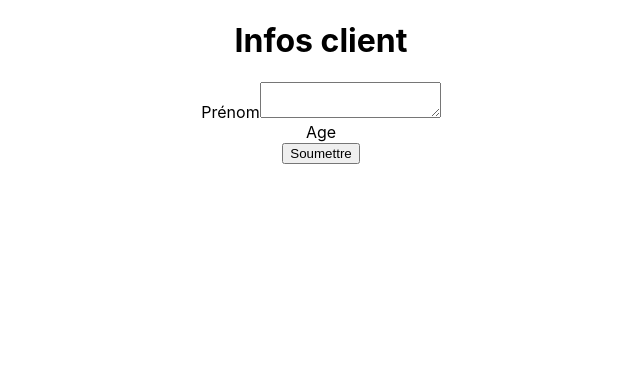
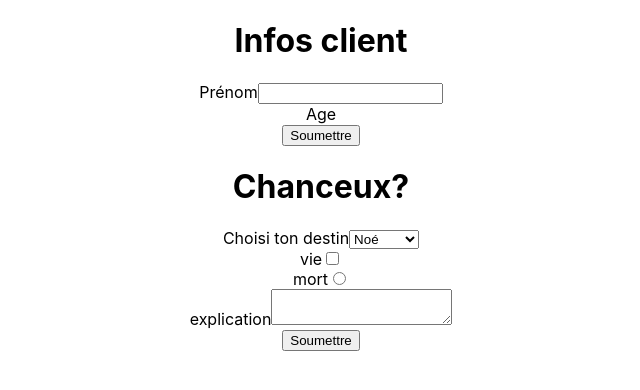
Before and after one commit to PierreTembremande/generateurformulaire, a React (Create React App) app: page /form in a window 1280 px wide. Shown: the top 390 px of the page, without its empty margins (319-959 px from the left). Built offline with nearby package versions, Linux system fonts and the light colour scheme.

Commit message:
gestions de tout les types de champ correction de visible2

```diff
--- a/src/routes/Formulaire.js
+++ b/src/routes/Formulaire.js
@@ -11,7 +11,7 @@ export default function CreationFormulaire(information) {
                 "id": "firstname",
                 "required": true,
                 "label": "Prénom",
-                "type": "textarea",
+                "type": "text",
                 "visibility": null
             },
             {
@@ -22,21 +22,63 @@ export default function CreationFormulaire(information) {
                 "visibility": "firstname=John"
             }
         ]
-    }];
+    },
+    {
+        "id": "dev",
+        "title": "Chanceux?",
+        "inputs": [
+            {
+                "id": "listeDeroulanteTest",
+                "required": true,
+                "label": "Choisi ton destin",
+                "type": "select",
+                "option": ["Noé", "Théo", "Allan", "Philippe"],
+                "visibility": null
+            },
+            {
+                "id": "check",
+                "required": true,
+                "label": "vie",
+                "type": "checkbox",
+                "visibility": null
+            },
+            {
+                "id": "ecouteça",
+                "required": true,
+                "label": "mort",
+                "type": "radio",
+                "visibility": null
+            },
+            {
+                "id": "comment",
+                "required": true,
+                "label": "explication",
+                "type": "textarea",
+                "visibility": null
+            }
+        ]
+    }]
 
     function gestionChamp(donnee) {
+
         let contientChamp = [];
 
-        if (donnee.type == "text" || donnee.type == "number" || donnee.type == "radio" || donnee == "checkbox") {
+        if (donnee.type == "text" || donnee.type == "number" || donnee.type == "radio" || donnee.type == "checkbox") {
             contientChamp.push(<input hidden={visible(donnee.visibility, donnee.id)} key={"input" & donnee.id} id={donnee.id} type={donnee.type} required={false} onChange={({ target: { value, id } }) => { visible2(value, id) }} ></input>);
         }
 
-        if (donnee.type == "selected") {
-
+        if (donnee.type == "select") {
+            contientChamp.push(<select hidden={visible(donnee.visibility, donnee.id)} key={"select" & donnee.id} id={donnee.id} onChange={({ target: { value, id } }) => { visible2(value, id) }}>
+                {donnee.option.map((contenu, i) => {
+                    return (
+                        <option key={i} value={contenu}>{contenu}</option>
+                    )
+                })}
+            </ select>)
         }
 
         if (donnee.type == "textarea") {
-            contientChamp.push(<textarea hidden={visible(donnee.visibility, donnee.id)} id={donnee.id} type={donnee.type} required={false} onChange={({ target: { value, id } }) => { visible2(value, id) }} />);
+            contientChamp.push(<textarea hidden={visible(donnee.visibility, donnee.id)} key={"textarea" & donnee.id} id={donnee.id} required={false} onChange={({ target: { value, id } }) => { visible2(value, id) }}></textarea>);
         }
 
         return contientChamp;
@@ -48,9 +90,12 @@ export default function CreationFormulaire(information) {
             return
         }
 
-        recup.push(visibility + "/" + id)
-        let v = true
-        return v
+        if (!recup.includes(visibility + "/" + id)) {
+            recup.push(visibility + "/" + id);
+        }
+
+        let v = true;
+        return v;
 
     }
 
@@ -58,7 +103,7 @@ export default function CreationFormulaire(information) {
         let verif;
         for (let i = 0; i < recup.length; i++) {
             let sansId = recup[i].split("/");
-            if (sansId[i].includes("=") && !sansId[i].includes("!")) {
+            if (sansId[i].includes("=") && !sansId[i].includes("!") && sansId[i].includes(id)) {
                 verif = id + "=" + valeur;
                 if (String(sansId[i]) === String(verif)) {
                     document.getElementById(sansId[i + 1]).hidden = false;
@@ -66,7 +111,7 @@ export default function CreationFormulaire(information) {
                 } else {
                     document.getElementById(sansId[i + 1]).hidden = true;
                 }
-            } else if (sansId[i].includes("!=")) {
+            } else if (sansId[i].includes("!=") && sansId[i].includes(id)) {
                 verif = id + "!=" + valeur;
                 for (let i = 0; i < recup.length; i++) {
                     let sansId = recup[i].split("/");
@@ -77,7 +122,7 @@ export default function CreationFormulaire(information) {
                         document.getElementById(sansId[i + 1]).hidden = true;
                     }
                 }
-            } else if (sansId[i].includes("<")) {
+            } else if (sansId[i].includes("<") && sansId[i].includes(id)) {
                 verif = id + "<" + valeur;
                 for (let i = 0; i < recup.length; i++) {
                     let sansId = recup[i].split("/");
@@ -88,7 +133,7 @@ export default function CreationFormulaire(information) {
                         document.getElementById(sansId[i + 1]).hidden = true;
                     }
                 }
-            } else if (sansId[i].includes(">")) {
+            } else if (sansId[i].includes(">") && sansId[i].includes(id)) {
                 verif = id + ">" + valeur;
                 for (let i = 0; i < recup.length; i++) {
                     let sansId = recup[i].split("/");
@@ -109,7 +154,6 @@ export default function CreationFormulaire(information) {
         <>
             {information.length ?
                 (
-
                     information.map((donnee, i) => (
                         <div key={i}>
                             <div>
@@ -118,18 +162,16 @@ export default function CreationFormulaire(information) {
                                     <div key={j}>
                                         <label key={"label" + i}>{entree.label}</label>
                                         {gestionChamp(entree)}
-                                        {/* <input hidden={visible(entree.visibility, entree.id)} key={"input" + i} id={entree.id} type={entree.type} required={false} onChange={({ target: { value, id } }) => { visible2(value, id) }} ></input> */}
                                     </div>
+
                                 ))}
                             </div>
                             <button> Soumettre</button>
                         </div>
 
                     ))
-
                 ) : (<p>loading...</p>)
             }
-
         </>
     );
 }
```
